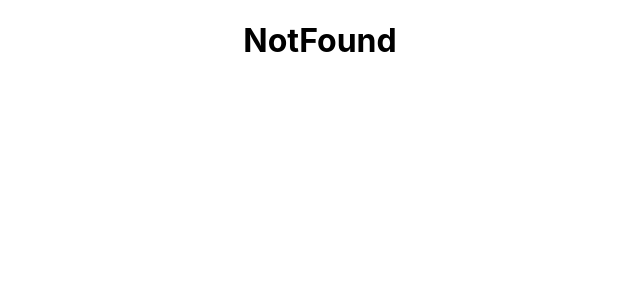
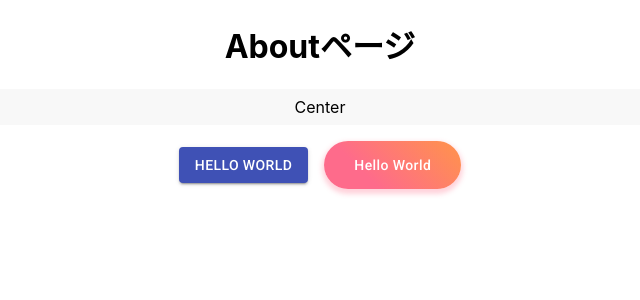
Before and after one commit to hukusuke1007/react-validation, a React (Create React App) app: page /material in a window 1280 px wide. Shown: the top 300 px of the page, without its empty margins (320-960 px from the left). Built offline with nearby package versions, Linux system fonts and the light colour scheme.

Commit message:
add material ui

```diff
--- a/package.json
+++ b/package.json
@@ -3,6 +3,8 @@
   "version": "0.1.0",
   "private": true,
   "dependencies": {
+    "@material-ui/core": "^4.9.9",
+    "@material-ui/icons": "^4.9.1",
     "@testing-library/jest-dom": "^4.2.4",
     "@testing-library/react": "^9.3.2",
     "@testing-library/user-event": "^7.1.2",
--- a/public/index.html
+++ b/public/index.html
@@ -10,6 +10,8 @@
       content="Web site created using create-react-app"
     />
     <link rel="apple-touch-icon" href="%PUBLIC_URL%/logo192.png" />
+    <link rel="stylesheet" href="https://fonts.googleapis.com/css?family=Roboto:300,400,500,700&display=swap" />
+    <link rel="stylesheet" href="https://fonts.googleapis.com/icon?family=Material+Icons" />
     <!--
       manifest.json provides metadata used when your web app is installed on a
       user's mobile device or desktop. See https://developers.google.com/web/fundamentals/web-app-manifest/
--- a/src/App.tsx
+++ b/src/App.tsx
@@ -1,7 +1,8 @@
-import React from 'react';
+import React from 'react'
 import { BrowserRouter, Switch, Route, Redirect } from 'react-router-dom'
 import { Top } from './presentation/pages/Top'
 import { About } from './presentation/pages/About'
+import { Material } from './presentation/pages/Material'
 import { User } from './presentation/pages/User'
 import { NotFound } from './presentation/pages/NotFound'
 import { ScrollTop } from './presentation/component/ScrollTop'
@@ -17,6 +18,7 @@ const App = () => {
           {isAuth ? <Redirect to='/users/0001'/> : <Top />}
         </Route>
         <Route path='/about' children={<About />} />
+        <Route path='/material' children={<Material />} />
         <Route path="/users/:id" children={<User />} />
         <Route path='*' children={<NotFound />} />
       </Switch>
--- /dev/null
+++ b/src/presentation/common/type/Types.tsx
@@ -0,0 +1,5 @@
+/** ページ間で渡すType */
+export type PageType = {
+  id: string,
+  age: number,
+}
--- a/src/presentation/pages/About.tsx
+++ b/src/presentation/pages/About.tsx
@@ -6,9 +6,11 @@ import {
    useLocation
 } from 'react-router-dom'
 import '../../App.css'
-import { PageType } from '../common/Types'
-import { SampleTextArea } from '../component/Sample'
-import { InputType } from '../common/Types'
+import { PageType } from '../common/type/Types'
+import {
+  SampleTextArea,
+  SampleTextAreaProps,
+} from '../component/Sample'
 
 export const About = () => {
   /**
@@ -45,7 +47,7 @@ export const About = () => {
   }
 
   // コンポーネントへデータ渡し
-  const inputProps: InputType = {
+  const inputProps: SampleTextAreaProps = {
     text: 'hello',
     onClear: () => {
       console.log('onClear', inputProps.text)
--- /dev/null
+++ b/src/presentation/pages/Material.tsx
@@ -0,0 +1,74 @@
+import React from 'react'
+import '../../App.css'
+import { makeStyles } from '@material-ui/core/styles'
+import {
+  Box,
+  Button,
+} from '@material-ui/core'
+
+/** MaterialUIのcssのカスタマイズができる */
+const useStyles = makeStyles({
+  root: {
+    background: 'linear-gradient(45deg, #FE6B8B 30%, #FF8E53 90%)',
+    borderRadius: 32,
+    border: 0,
+    color: 'white',
+    height: 48,
+    padding: '0 30px',
+    boxShadow: '0 3px 5px 2px rgba(255, 105, 135, .3)',
+  },
+  label: {
+    textTransform: 'capitalize',
+  },
+})
+/**
+ * https://material-ui.com/ja/getting-started/usage/
+ */
+export const Material = () => {
+  const classes = useStyles()
+  return (
+    <div className='App'>
+      <h1>Aboutページ</h1>
+      <div>
+        {/* *
+          * Box
+          * パラメータは省略できる
+          * https://material-ui.com/system/api/
+          * */}
+        <Box
+          component="div"
+          m={2}
+          p={1}
+          textAlign="center"
+          bgcolor='#f8f8f8'>
+            Center
+        </Box>
+      </div>
+      <div>
+        {/* ボタン */}
+        <Box component="span" m={1}>
+          <Button
+            variant="contained"
+            color="primary"
+            onClick={() => {
+              console.log('click')
+            }}>
+            Hello World
+          </Button>
+        </Box>
+        <Box component="span" m={1}>
+          <Button
+            classes={{
+              root: classes.root, // class name, e.g. `classes-nesting-root-x`
+              label: classes.label, // class name, e.g. `classes-nesting-label-x`
+            }}
+            onClick={() => {
+              console.log('click')
+            }}>
+            Hello World
+          </Button>
+        </Box>
+      </div>
+    </div>
+  )
+}
--- a/src/presentation/pages/Top.tsx
+++ b/src/presentation/pages/Top.tsx
@@ -1,7 +1,7 @@
 import React from 'react'
 import { Link, useHistory } from 'react-router-dom'
 import '../../App.css'
-import { PageType } from '../common/Types'
+import { PageType } from '../common/type/Types'
 
 export const Top = () => {
   const data: PageType = {
@@ -22,6 +22,9 @@ export const Top = () => {
       {/* 普通の画面遷移 */}
       <div style={{margin: '8px'}}>
         <Link to='/about'>about</Link>
+      </div>
+      <div style={{margin: '8px'}}>
+        <Link to='/material'>material</Link>
       </div>
 
       {/* History画面遷移 */}
```
Also changed, not shown: src/presentation/common/Types.tsx (deleted, +0 -11 lines), src/presentation/component/Sample.tsx (+5 -2 lines), src/presentation/common/style/Style.css (added).
